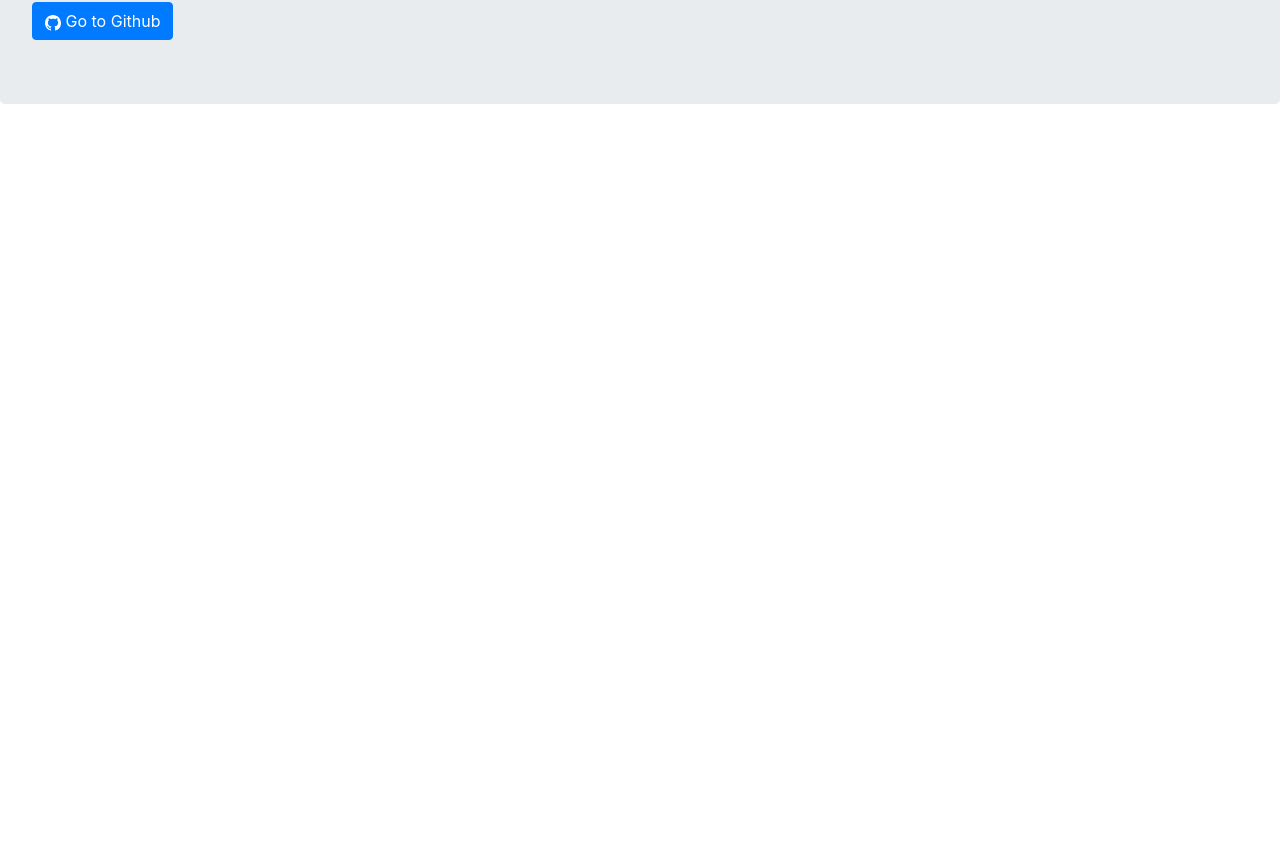
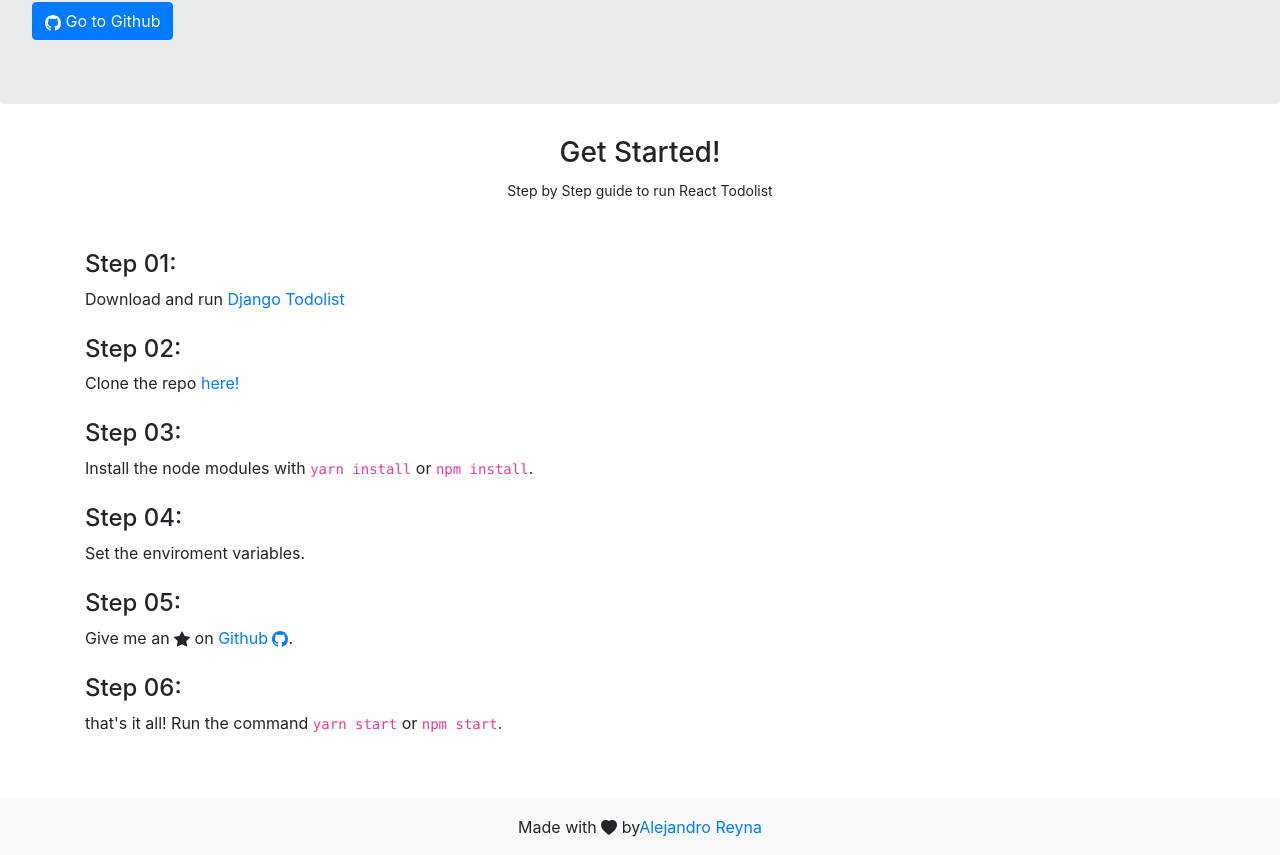
Before and after one commit to AleejandroReyna/react-todolist, a React (Create React App) app: page / in a window 1280 px wide. Shown: the part 312-1167 px from the top of the page. Before the commit the page ends 800 px from the top, so only its background shows below. Built offline with nearby package versions, Linux system fonts and the light colour scheme.

Commit message:
Added footer and home page finished!

```diff
--- /dev/null
+++ b/src/components/footer/index.tsx
@@ -0,0 +1,23 @@
+import {
+    Container, Row, Col
+} from 'react-bootstrap'
+import {
+    HeartFill
+} from 'react-bootstrap-icons'
+
+const Footer = () => {
+    return (
+        <footer className="mt-5 bg-light">
+            <Container>
+                <Row>
+                    <Col className="text-center mt-3">
+                        <p>Made with <HeartFill/> by
+                        <a href="https://github.com/AleejandroReyna" rel="noreferrer" target="_blank">Alejandro Reyna</a></p>
+                    </Col>
+                </Row>
+            </Container>
+        </footer>
+    )
+}
+
+export default Footer
--- a/src/components/header/index.tsx
+++ b/src/components/header/index.tsx
@@ -1,6 +1,7 @@
 import React from 'react'
 import {
-    Navbar
+    Navbar,
+    Container
 } from 'react-bootstrap'
 import {
     Link
@@ -9,7 +10,9 @@ import {
 const Header = () => {
     return (
         <Navbar bg="light">
-            <Link to='/' className='navbar-brand'>React Todolist</Link>
+            <Container fluid>
+                <Link to='/' className='navbar-brand'>React Todolist</Link>
+            </Container>
         </Navbar>
     )
 }
--- a/src/pages/home/index.tsx
+++ b/src/pages/home/index.tsx
@@ -1,25 +1,66 @@
-import React from 'react'
 import {
     Jumbotron,
-    Button
+    Button,
+    Container, Row, Col
 } from 'react-bootstrap'
 import {
-    Github
+    Github,
+    StarFill
 } from 'react-bootstrap-icons'
 
 const Home = () => {
     return (
+        <>
             <section>
                 <Jumbotron>
                     <h1 className='display-4'>React Todolist</h1>
                     <p className='lead'>This is a simplet Todolist project with react! </p>
                     <hr className="my-4"/>
-                <p>It's Working with <a href="https://github.com/AleejandroReyna/django-todolist" target='_blank'>django Todolist</a>!</p>
-                <Button href="" variant="primary">
+                    <p>It's Working with{' '}
+                        <a
+                            href="https://github.com/AleejandroReyna/django-todolist"
+                            target='_blank' rel="noreferrer">django Todolist</a>!</p>
+                    <Button href="https://github.com/AleejandroReyna/react-todolist" variant="primary"
+                            target='_blank'>
                         <Github /> Go to Github
                     </Button>
                 </Jumbotron>
             </section>
+            <section>
+                <Container>
+                    <Row>
+                        <Col>
+                            <div  className="text-center mb-5">
+                                <h3>Get Started!</h3>
+                                <small>Step by Step guide to run React Todolist</small>
+                            </div>
+                        </Col>
+                    </Row>
+                    <Row>
+                        <Col>
+                            <h4>Step 01:</h4>
+                            <p className="mb-4">Download and run {' '}
+                                <a href="https://github.com/AleejandroReyna/django-todolist"
+                                   rel="noreferrer" target="_blank">Django Todolist</a></p>
+                            <h4>Step 02:</h4>
+                            <p className="mb-4">Clone the repo {' '}
+                                <a href="https://github.com/AleejandroReyna/react-todolist"
+                                   rel="noreferrer" target="_blank">here!</a> </p>
+                            <h4>Step 03:</h4>
+                            <p className="mb-4">Install the node modules with <code>yarn install</code> or <code>npm install</code>.</p>
+                            <h4>Step 04:</h4>
+                            <p className="mb-4">Set the enviroment variables.</p>
+                            <h4>Step 05:</h4>
+                            <p className="mb-4">Give me an <StarFill /> on {' '}
+                                <a href="https://github.com/AleejandroReyna/react-todolist" target="_blank" rel="noreferrer"
+                                >Github <Github /></a>.</p>
+                            <h4>Step 06:</h4>
+                            <p>that's it all! Run the command <code>yarn start</code> or <code>npm start</code>.</p>
+                        </Col>
+                    </Row>
+                </Container>
+            </section>
+        </>
     )
 }
 
--- a/src/router.tsx
+++ b/src/router.tsx
@@ -6,6 +6,7 @@ import {
 } from 'react-router-dom'
 import Home from './pages/home'
 import Header from './components/header'
+import Footer from './components/footer'
 
 
 const AppRouter = () => {
@@ -17,6 +18,7 @@ const AppRouter = () => {
                     <Home />
                 </Route>
             </Switch>
+            <Footer />
         </Router>
     )
 }
```
Lines whose indentation alone changed are shown as unchanged.
